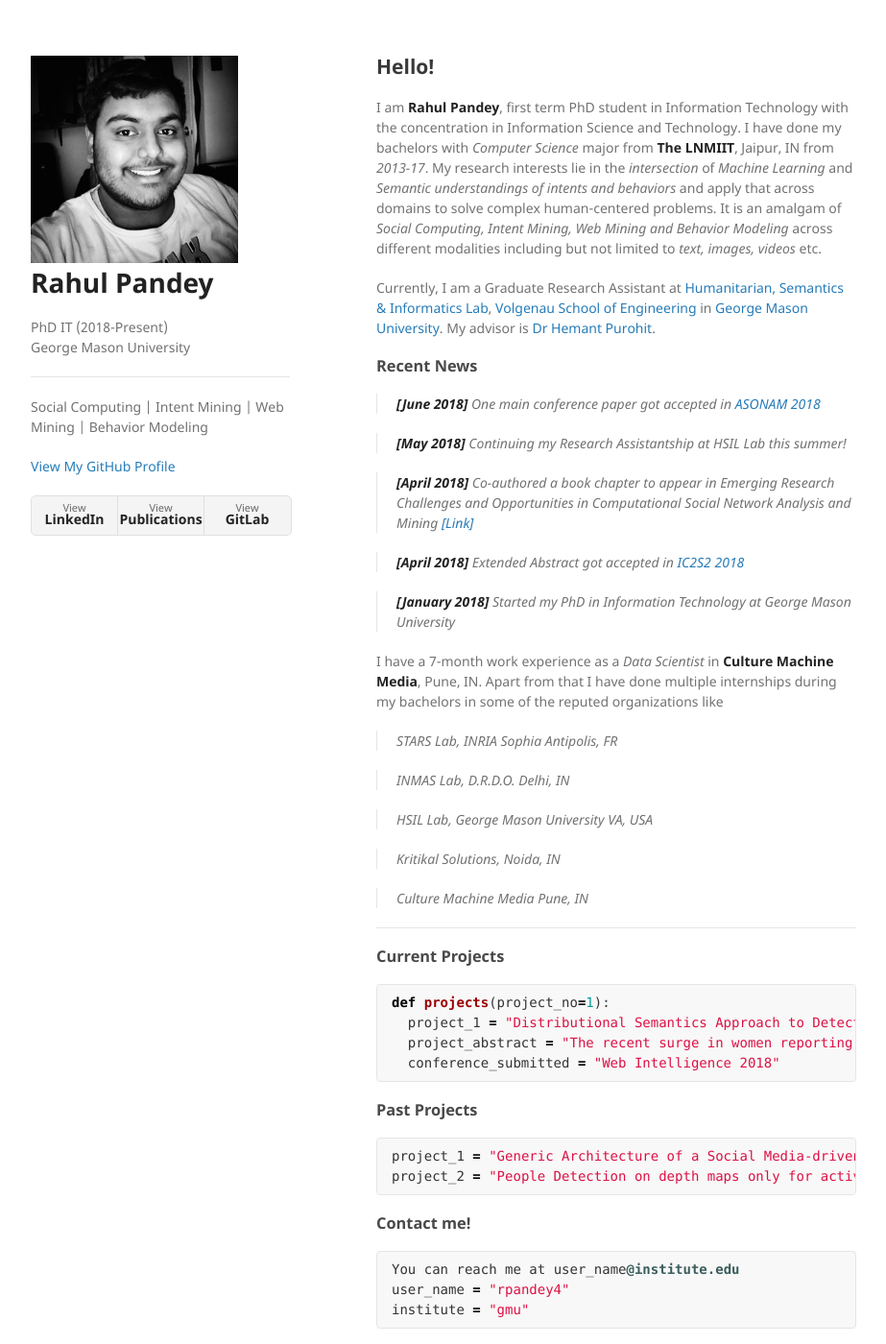
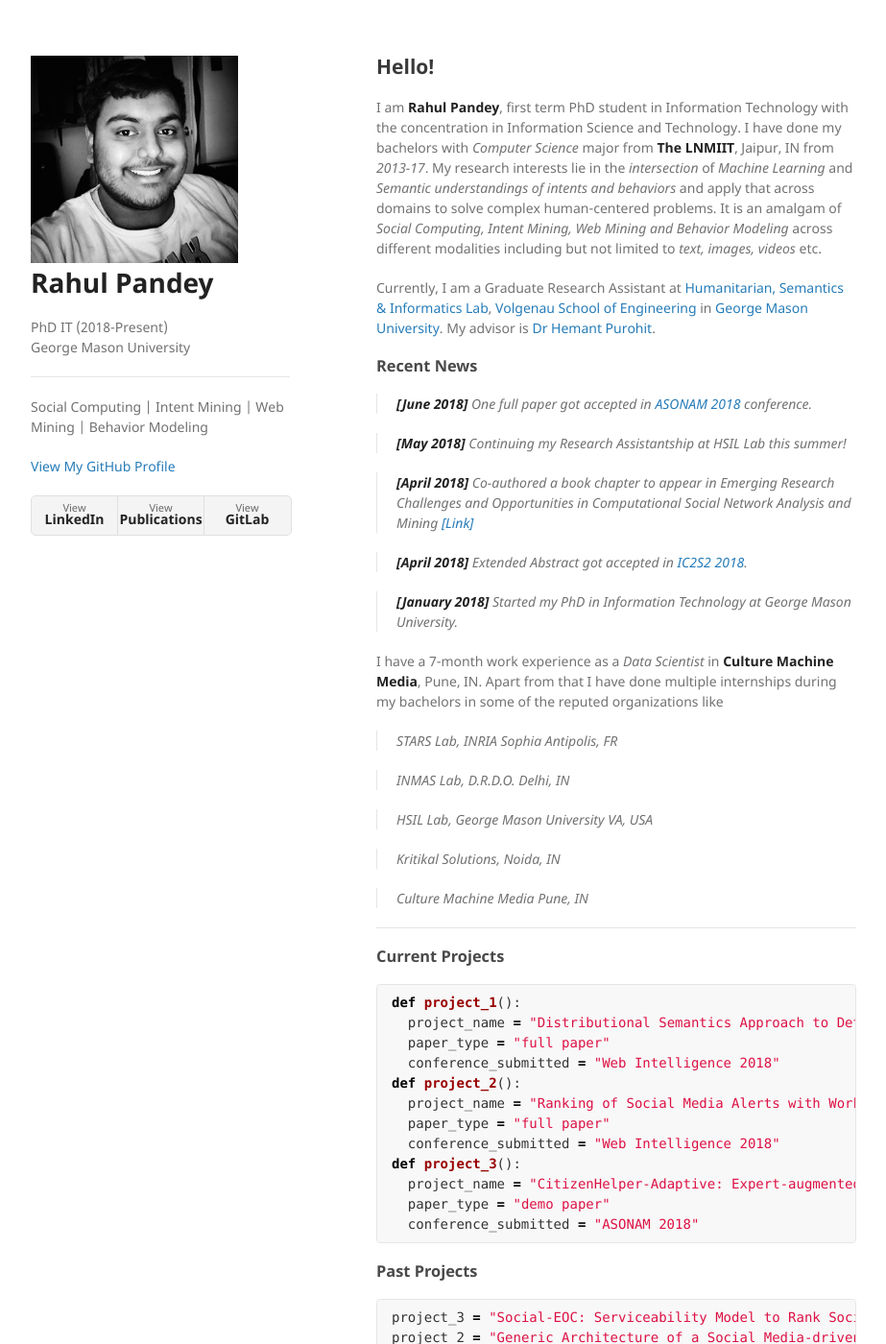
Before and after one commit to gizmowiki/gizmowiki.github.io, a Jekyll site: the page built from index.md, in a window 1280 px wide and 1400 px high. Shown: the whole window at 96% size, without its empty margins (178-1101 px from the left). Built offline with Jekyll 4.4.1, drawn with Linux system fonts in a browser that asks for light colours; our own code applies the rules of GitHub Pages for plain Markdown files.

Commit message:
added all project

````diff
--- a/index.md
+++ b/index.md
@@ -8,15 +8,15 @@ I am **Rahul Pandey**, first term PhD student in Information Technology with the
 Currently, I am a Graduate Research Assistant at [Humanitarian, Semantics & Informatics Lab](http://ist.gmu.edu/~hpurohit/informatics-lab.html){:target="_blank"}, [Volgenau School of Engineering](https://volgenau.gmu.edu/){:target="_blank"} in [George Mason University](https://www2.gmu.edu/){:target="_blank"}. My advisor is [Dr Hemant Purohit](http://ist.gmu.edu/~hpurohit/){:target="_blank"}.
 
 ### [](#header-3) Recent News
->**[June 2018]** One main conference paper got accepted in [ASONAM 2018](http://asonam.cpsc.ucalgary.ca/2018/){:target="_blank"}
+>**[June 2018]** One full paper got accepted in [ASONAM 2018](http://asonam.cpsc.ucalgary.ca/2018/){:target="_blank"} conference.
 
 >**[May 2018]** Continuing my Research Assistantship at HSIL Lab this summer!
 
 >**[April 2018]** Co-authored a book chapter to appear in Emerging Research Challenges and Opportunities in Computational Social Network Analysis and Mining [[Link]](https://www.springer.com/us/book/9783319941042#aboutAuthors){:target="_blank"}
 
->**[April 2018]** Extended Abstract got accepted in [IC2S2 2018](http://www.kellogg.northwestern.edu/news-events/conference/ic2s2/2018.aspx){:target="_blank"}
+>**[April 2018]** Extended Abstract got accepted in [IC2S2 2018](http://www.kellogg.northwestern.edu/news-events/conference/ic2s2/2018.aspx){:target="_blank"}.
 
->**[January 2018]** Started my PhD in Information Technology at George Mason University
+>**[January 2018]** Started my PhD in Information Technology at George Mason University.
 
 I have a 7-month work experience as a _Data Scientist_ in **Culture Machine Media**, Pune, IN. Apart from that I have done multiple internships during my bachelors in some of the reputed organizations like
 >STARS Lab, INRIA Sophia Antipolis, FR
@@ -35,17 +35,26 @@ I have a 7-month work experience as a _Data Scientist_ in **Culture Machine Medi
 
 ### [](#header-3)Current Projects
 ```python
-def projects(project_no=1):
-  project_1 = "Distributional Semantics Approach to Detect Intent in Twitter Conversations on Sexual Assaults"
-  project_abstract = "The recent surge in women reporting sexual assault and harassment (e.g., #metoo campaign) has highlighted a longstanding societal crisis. The injustice is partly due to a culture of discrediting women who report such crimes and also, rape myths (e.g., ‘women lie about rape’). Social web can facilitate the further proliferation of deceptive beliefs and culture of rape myths through intentional messaging by malicious actors. This paper investigates Twitter conversations regarding sexual assaults and rape myths for better understanding the context of malicious intent to inform the gender policy and law experts on public beliefs. Specifically, we first propose a novel malicious intent typology for social media using the guidance of social construction theory as Accusational, Validational, or Sensational. We then present and evaluate an intent classification model for Twitter posts using semantic feature representation of the intent senses learned with the help of convolutional neural networks. Lastly, we analyze the narrative contexts in which different malicious intent regarding rape myths are expressed and discuss their implications for policy design."
+def project_1():
+  project_name = "Distributional Semantics Approach to Detect Intent in Twitter Conversations on Sexual Assaults"
+  paper_type = "full paper"
   conference_submitted = "Web Intelligence 2018"
+def project_2():
+  project_name = "Ranking of Social Media Alerts with Workload Bounds in Emergency Operation Centers"
+  paper_type = "full paper"
+  conference_submitted = "Web Intelligence 2018"
+def project_3():
+  project_name = "CitizenHelper-Adaptive: Expert-augmented Streaming Analytics System for Emergency Services and Humanitarian Organizations"
+  paper_type = "demo paper"
+  conference_submitted = "ASONAM 2018"
 ```
 <!-- Learning to rank twitter data for intent classification
 Modeling user intent to help Fire and Rescue department of the state -->
 ### [](#header-3)Past Projects
 ```python
-project_1 = "Generic Architecture of a Social Media-driven Intervention Support System for Smart Cities"
-project_2 = "People Detection on depth maps only for activity recognition of patients suffering from Alzheimer disease"
+project_3 = "Social-EOC: Serviceability Model to Rank Social Media Requests for Emergency Operation Centers"
+project_2 = "Generic Architecture of a Social Media-driven Intervention Support System for Smart Cities"
+project_1 = "People Detection on depth maps only for activity recognition of patients suffering from Alzheimer disease"
 ```
 
 ### [](#header-3)Contact me!
````
Also changed, not shown: 1 other file.
